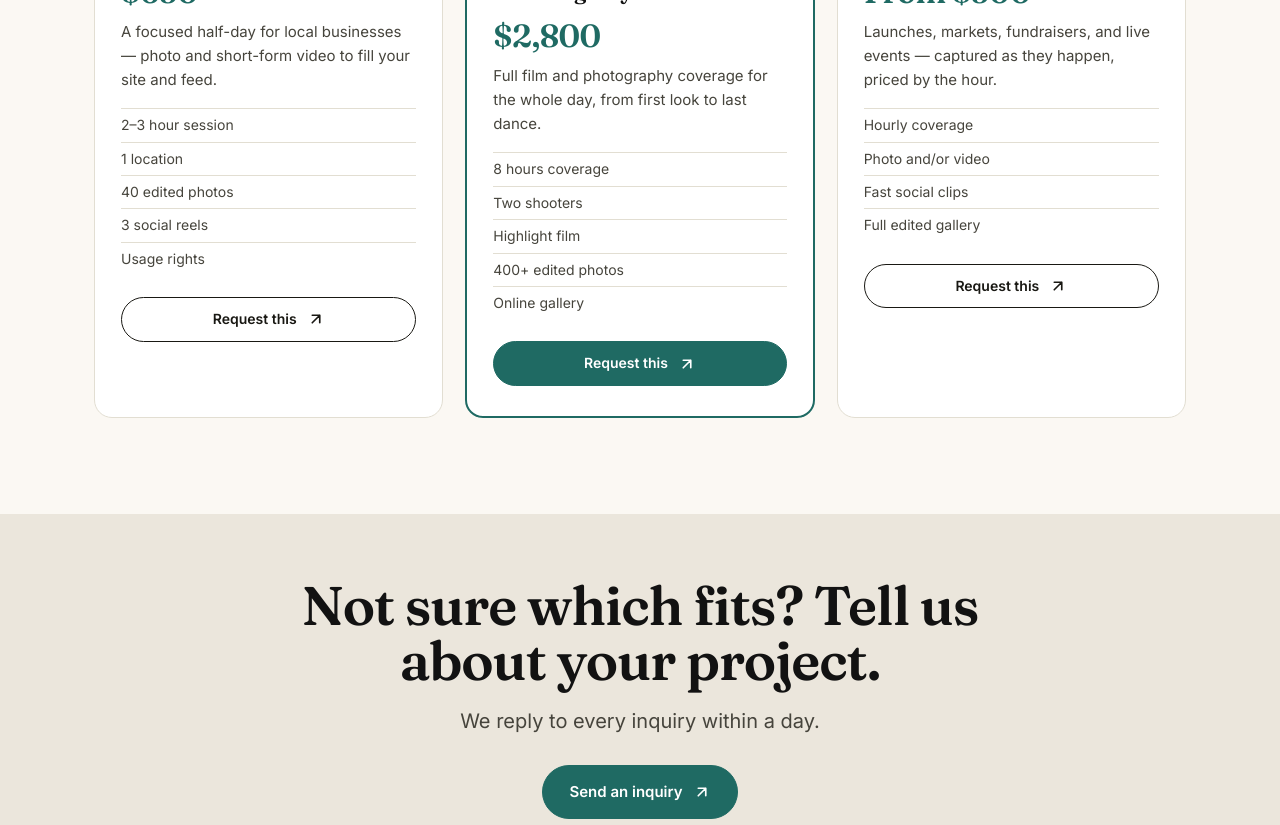
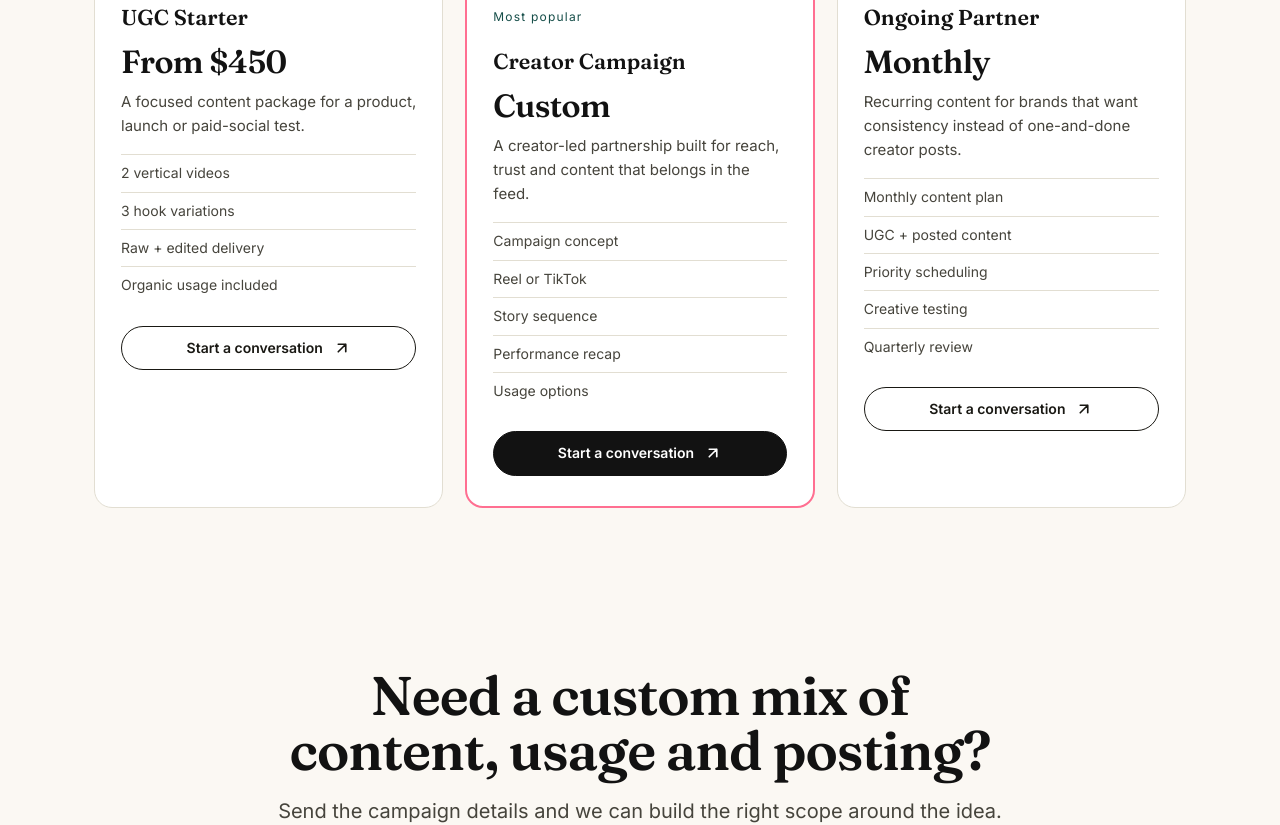
Before and after one commit to colonnamedia/INFLUENCER-SITE-ONE, a React (Vite) app: page /book in a window 1280 px wide. Shown: the part 600-1425 px from the top of the page. Built offline with nearby package versions, Linux system fonts and the light colour scheme.

Commit message:
Replace photo packages with creator partnerships

```diff
--- a/src/pages/Book.jsx
+++ b/src/pages/Book.jsx
@@ -1,69 +1,62 @@
 import { Link } from 'react-router-dom'
-import { CREATOR } from '../lib/seed.js'
 import { ArrowUpRight } from '../components/Icons.jsx'
 
 const PACKAGES = [
   {
-    name: 'Brand Session',
-    price: '$650',
-    blurb: 'A focused half-day for local businesses — photo and short-form video to fill your site and feed.',
-    items: ['2–3 hour session', '1 location', '40 edited photos', '3 social reels', 'Usage rights'],
+    name: 'UGC Starter',
+    price: 'From $450',
+    blurb: 'A focused content package for a product, launch or paid-social test.',
+    items: ['2 vertical videos', '3 hook variations', 'Raw + edited delivery', 'Organic usage included'],
   },
   {
-    name: 'Wedding Day',
-    price: '$2,800',
-    blurb: 'Full film and photography coverage for the whole day, from first look to last dance.',
-    items: ['8 hours coverage', 'Two shooters', 'Highlight film', '400+ edited photos', 'Online gallery'],
+    name: 'Creator Campaign',
+    price: 'Custom',
+    blurb: 'A creator-led partnership built for reach, trust and content that belongs in the feed.',
+    items: ['Campaign concept', 'Reel or TikTok', 'Story sequence', 'Performance recap', 'Usage options'],
     featured: true,
   },
   {
-    name: 'Event Coverage',
-    price: 'From $500',
-    blurb: 'Launches, markets, fundraisers, and live events — captured as they happen, priced by the hour.',
-    items: ['Hourly coverage', 'Photo and/or video', 'Fast social clips', 'Full edited gallery'],
+    name: 'Ongoing Partner',
+    price: 'Monthly',
+    blurb: 'Recurring content for brands that want consistency instead of one-and-done creator posts.',
+    items: ['Monthly content plan', 'UGC + posted content', 'Priority scheduling', 'Creative testing', 'Quarterly review'],
   },
 ]
 
 export default function Book() {
   return (
     <>
-      <div className="pagehead">
+      <div className="pagehead creator-pagehead">
         <div className="wrap">
-          <p className="eyebrow">Book a shoot</p>
-          <h1 className="display" style={{ maxWidth: '18ch' }}>Pick a package. Pick a date. Let's shoot.</h1>
+          <span className="creator-kicker">Partnerships</span>
+          <h1 className="display" style={{ maxWidth: '16ch' }}>Let’s create something people actually want to watch.</h1>
         </div>
       </div>
 
-      <section className="section">
+      <section className="section creator-package-section">
         <div className="wrap features__grid">
           {PACKAGES.map((p) => (
-            <article
-              className="feature"
-              key={p.name}
-              style={p.featured ? { borderColor: 'var(--coral)', borderWidth: 2 } : undefined}
-            >
-              {p.featured && <span className="feature__num">Most booked</span>}
+            <article className="feature creator-package" key={p.name} style={p.featured ? { borderColor: 'var(--creator-pink)', borderWidth: 2 } : undefined}>
+              {p.featured && <span className="feature__num">Most popular</span>}
               <h3 style={{ marginTop: p.featured ? 16 : 0 }}>{p.name}</h3>
-              <div className="display" style={{ fontSize: '2rem', color: 'var(--coral)', margin: '4px 0 12px' }}>{p.price}</div>
+              <div className="display" style={{ fontSize: '2rem', margin: '4px 0 12px' }}>{p.price}</div>
               <p style={{ marginBottom: 16 }}>{p.blurb}</p>
               <ul style={{ listStyle: 'none', padding: 0, margin: '0 0 22px', fontSize: 14, color: 'var(--ink-soft)' }}>
-                {p.items.map((i) => (
-                  <li key={i} style={{ padding: '5px 0', borderTop: '1px solid var(--line)' }}>{i}</li>
-                ))}
+                {p.items.map((i) => <li key={i} style={{ padding: '7px 0', borderTop: '1px solid var(--line)' }}>{i}</li>)}
               </ul>
-              <Link to="/contact" className={`btn btn--sm ${p.featured ? 'btn--coral' : 'btn--ghost'}`} style={{ width: '100%', justifyContent: 'center' }}>
-                Request this <ArrowUpRight />
+              <Link to="/contact" className={`btn btn--sm ${p.featured ? 'creator-primary' : 'btn--ghost'}`} style={{ width: '100%', justifyContent: 'center' }}>
+                Start a conversation <ArrowUpRight />
               </Link>
             </article>
           ))}
         </div>
       </section>
 
-      <section className="section section--tight center" style={{ background: 'var(--paper-2)' }}>
+      <section className="section section--tight center creator-proof">
         <div className="wrap">
-          <h2 className="display" style={{ maxWidth: '20ch', margin: '0 auto' }}>Not sure which fits? Tell us about your project.</h2>
-          <p className="lede" style={{ margin: '16px auto 0' }}>We reply to every inquiry within a day.</p>
-          <Link to="/contact" className="btn btn--coral mt-m">Send an inquiry <ArrowUpRight /></Link>
+          <h2 className="display" style={{ maxWidth: '20ch', margin: '0 auto' }}>Need a custom mix of content, usage and posting?</h2>
+          <p className="lede" style={{ margin: '16px auto 0' }}>Send the campaign details and we can build the right scope around the idea.</p>
+          <Link to="/contact" className="btn creator-primary mt-m">Send an inquiry <ArrowUpRight /></Link>
         </div>
       </section>
     </>
```
